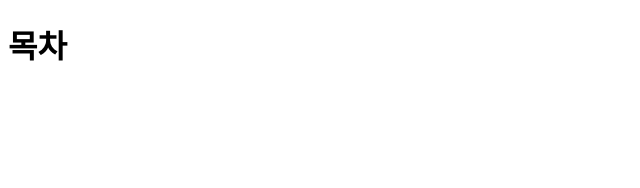
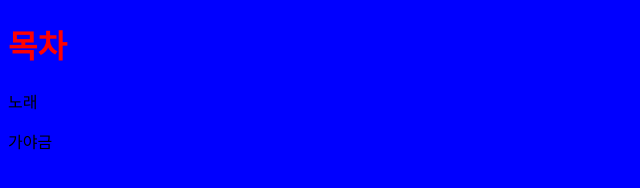
Before and after one commit to kt3k/dosolga.com, a plain HTML site: page index.html in a window 1280 px wide. Shown: the whole page, without its empty margins (0-640 px from the left). Drawn offline with Linux system fonts and the light colour scheme.

Commit message:
Update index.html

```diff
--- a/index.html
+++ b/index.html
@@ -4,7 +4,17 @@
     <meta charset="UTF-8">
     <title>쉽게 배우는 일본어</title>
   </head>
+  <style>
+     h1 {
+     	color:red;
+     }
+     body {
+     	background:blue;
+     }
+  </style>
   <body>
-    <h1>목차</h1>
+    <h1 id="title">목차</h1>
+    <div id="song">노래</div>
+    <p id="a">가야금</p>
   </body>
  </html>
```
